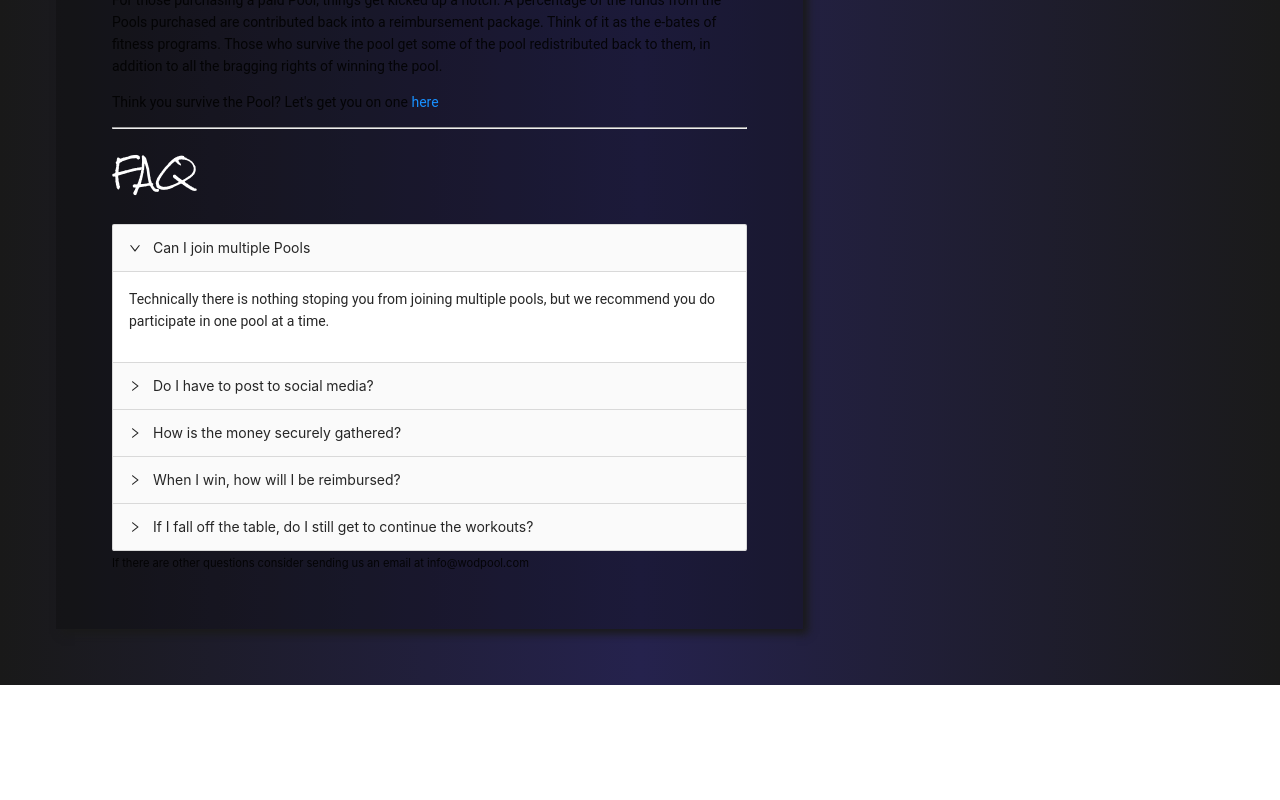
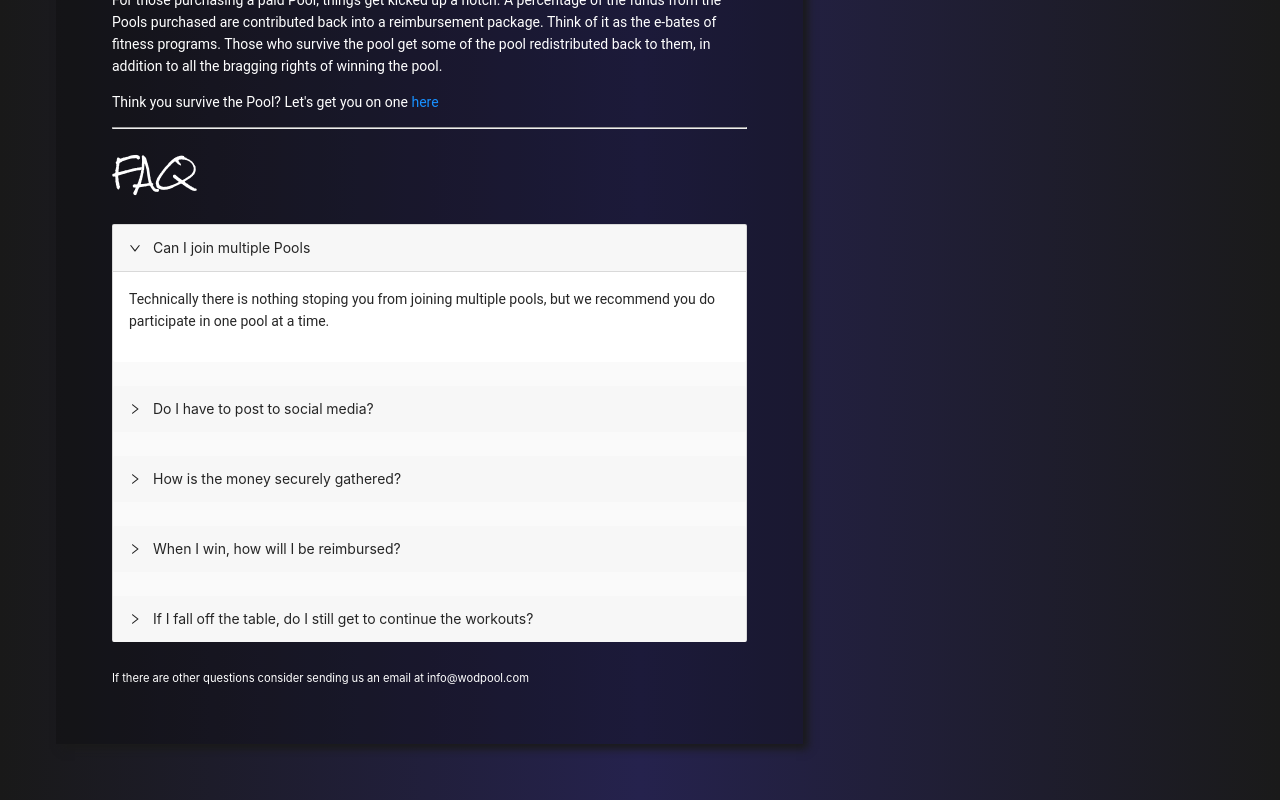
Before and after one commit to repcoleslaw/wodpool-client, a React (Create React App) app: page /about in a window 1280 px wide. Shown: the part 1236-2036 px from the top of the page. Before the commit the page ends 1921 px from the top, so only its background shows below. Built offline with nearby package versions, Linux system fonts and the light colour scheme.

Commit message:
updateabout

```diff
--- a/src/App.css
+++ b/src/App.css
@@ -28,3 +28,15 @@ h2, h3{
 p{
   font-family: 'Roboto', sans-serif;
 }
+
+
+
+/* custom collapse */
+[data-theme='compact'] .site-collapse-custom-collapse .site-collapse-custom-panel,
+.site-collapse-custom-collapse .site-collapse-custom-panel {
+  background: #f7f7f7;
+  border-radius: 2px;
+  margin-bottom: 24px;
+  border: 0px;
+  overflow: hidden;
+}
--- a/src/pages/about.js
+++ b/src/pages/about.js
@@ -19,7 +19,12 @@ function about() {
     padding:"4em",
     margin:"4em",
     background:"rgba(0,0,0,0.25)",
-    boxShadow:"5px 5px 8px #1A1A1A"
+    boxShadow:"5px 5px 8px #1A1A1A",
+    color:"white"
+  }
+
+  const faqStyle = {
+
   }
   function callback(key) {
 
@@ -50,20 +55,21 @@ function about() {
           <hr/>
           <h1 style={{padding:"15px 0"}}>FAQ</h1>
 
-          <Collapse defaultActiveKey={['1']} onChange={callback}>
-            <Panel header="Can I join multiple Pools" key="1">
+          <Collapse defaultActiveKey={['1']} onChange={callback}
+           className="site-collapse-custom-collapse">
+            <Panel header="Can I join multiple Pools" key="1" className="site-collapse-custom-panel">
               <p>Technically there is nothing stoping you from joining multiple pools, but we recommend you do participate in one pool at a time.</p>
             </Panel>
-            <Panel header="Do I have to post to social media?" key="2">
+            <Panel header="Do I have to post to social media?" key="2" className="site-collapse-custom-panel">
               <p>No, but, we would like you to. By sharing on social media we accomplish 2 things. The first, driving excitement and engagement to the site increases the competitive nature and reimbursements on each pool. Secondly, use video as a means of validating your winning entries, so if you post your videos online it will be easier for you to remember to submit them.</p>
             </Panel>
-            <Panel header="How is the money securely gathered?" key="3">
+            <Panel header="How is the money securely gathered?" key="3" className="site-collapse-custom-panel">
               <p>We are using Stripe to manage secure payments.</p>
             </Panel>
-            <Panel header="When I win, how will I be reimbursed?" key="4">
+            <Panel header="When I win, how will I be reimbursed?" key="4" className="site-collapse-custom-panel">
               <p>You will be contacted through your user accounts' provided email, and from there our administrative team will set up your preferred e-transfer method.</p>
             </Panel>
-            <Panel header="If I fall off the table, do I still get to continue the workouts?" key="5">
+            <Panel header="If I fall off the table, do I still get to continue the workouts?" key="5" className="site-collapse-custom-panel">
               <p>Yes! Once you purchased into a pool, the access to fitness content is yours to keep. Even though you may not be in line to win the pool, we want you to keep training!</p>
             </Panel>
           </Collapse>
```
